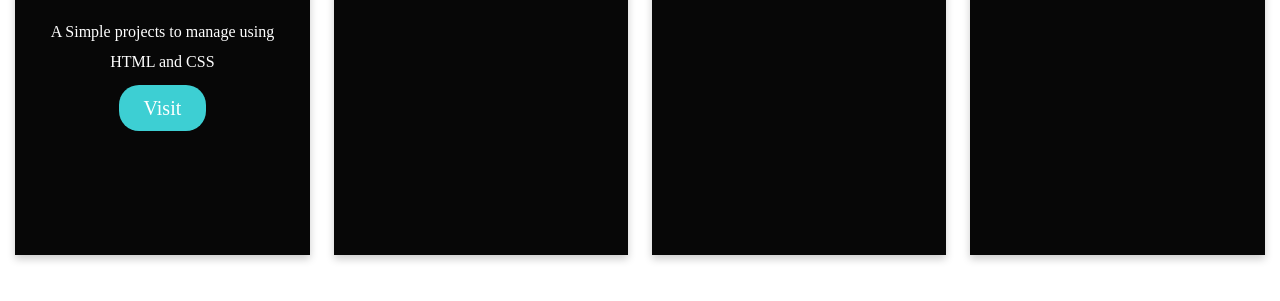
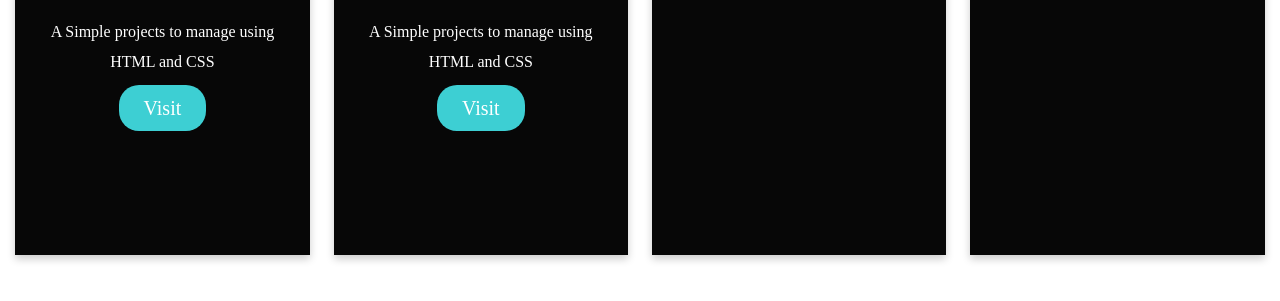
Before and after one commit to MuhammadAzan23/Computing-Yard, a plain HTML site: page index.html in a window 1280 px wide. Shown: the part 195-496 px from the top of the page. Drawn offline with Linux system fonts and the light colour scheme.

Commit message:
Update index.html

```diff
--- a/index.html
+++ b/index.html
@@ -101,7 +101,8 @@
                 <div class="flip-card-inner">
                     <div class="flip-card-front">
                         <h1>Template 2</h1>
-
+                        <p>A Simple projects to manage using HTML and CSS</p>
+                        <a href="./Task2/index.html" target="_blank" class="button">Visit</a>
                     </div>
                 </div>
             </div><div class="flip-card">
```
